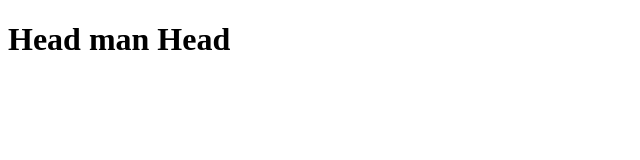
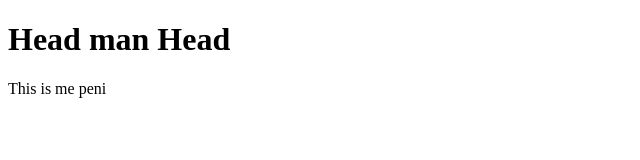
Before and after one commit to Kless92/git-test, a plain HTML site: page index.html in a window 1280 px wide. Shown: the whole page, without its empty margins (0-640 px from the left). Drawn offline with Linux system fonts and the light colour scheme.

Commit message:
second commit

```diff
--- a/index.html
+++ b/index.html
@@ -2,5 +2,6 @@
 <html>
     <body>
         <h1>Head man Head</h1>
+        <p>This is me peni</p>
     </body>
 </html>
```
